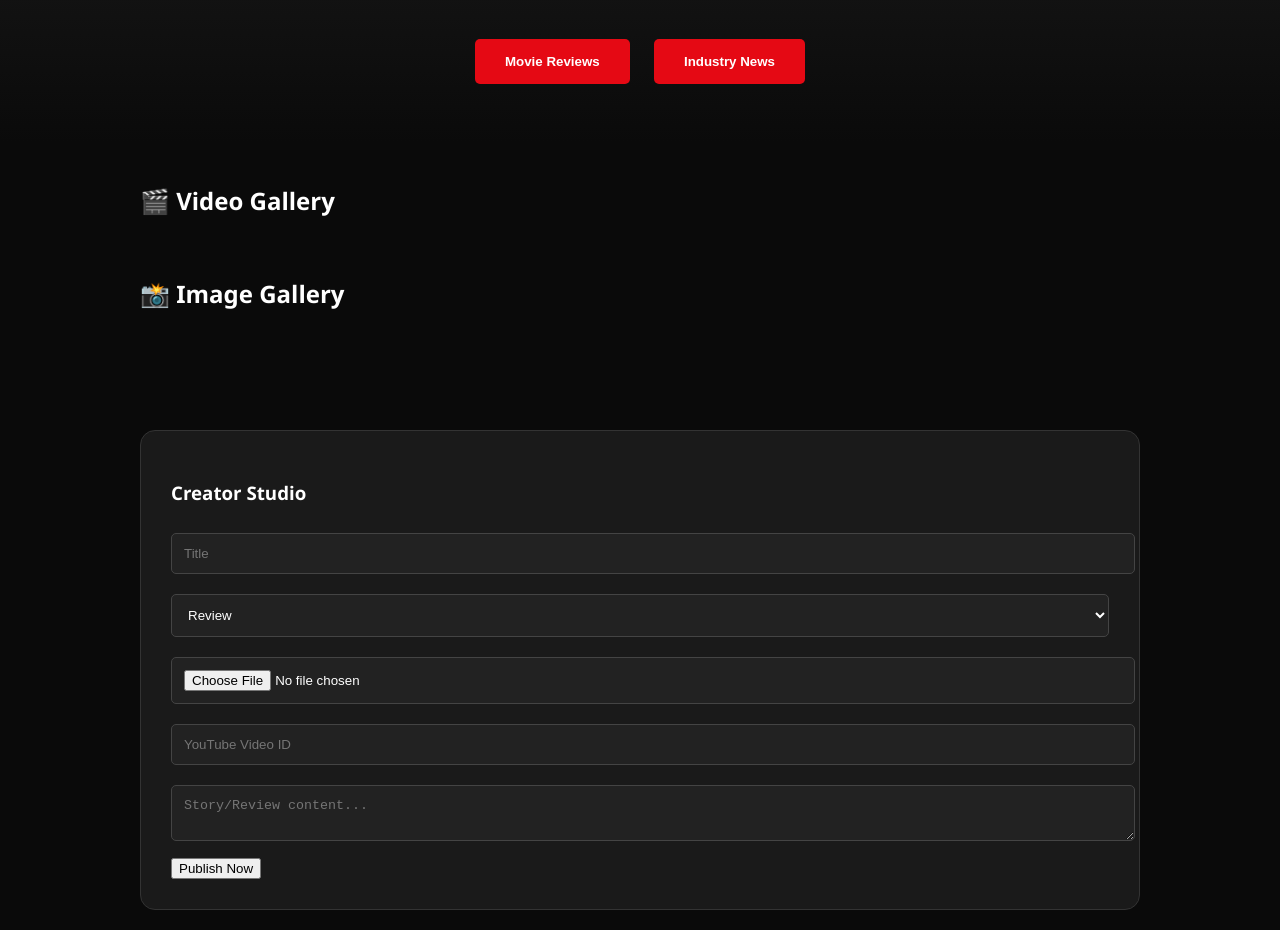
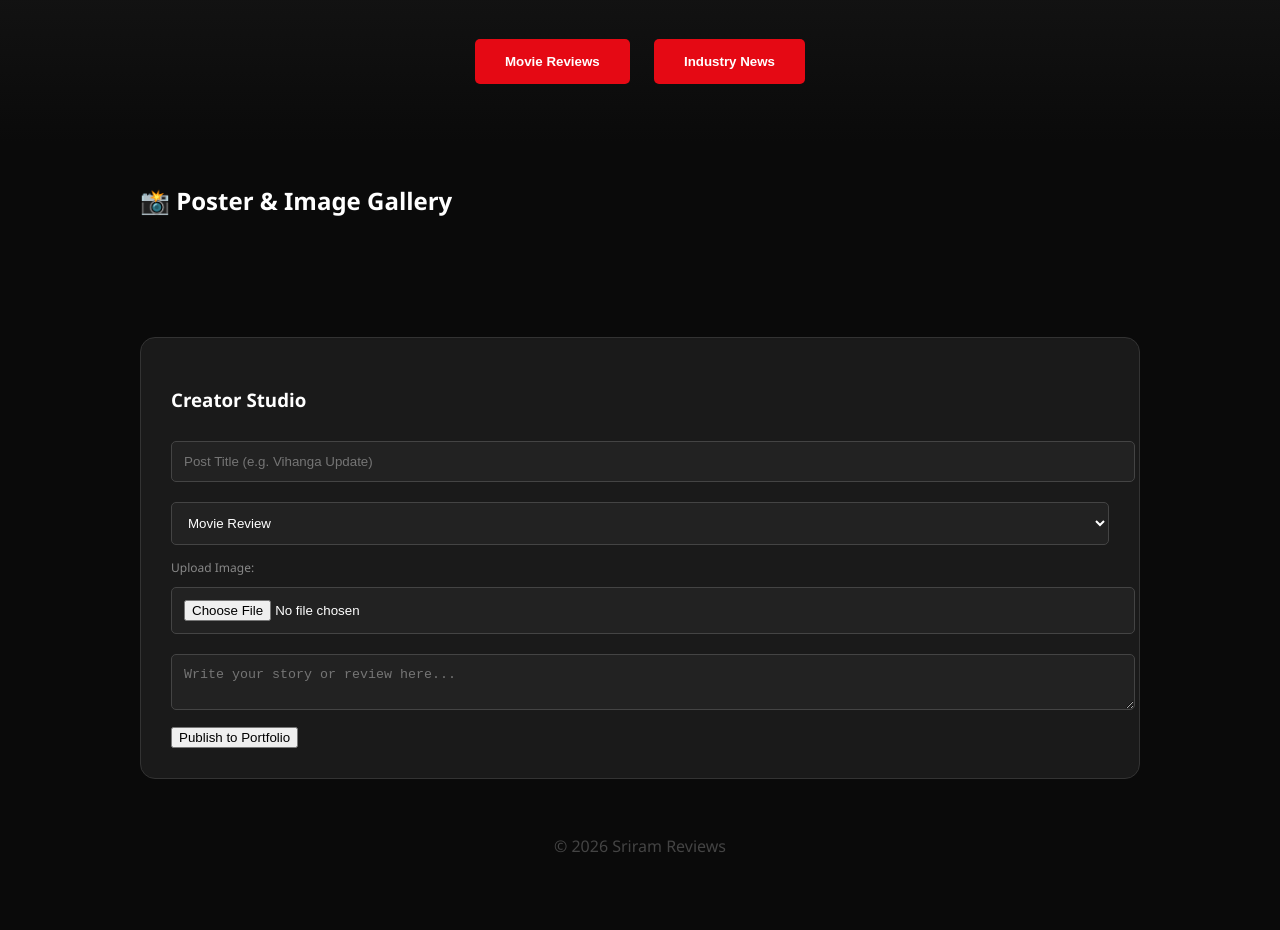
Before and after one commit to sriramacharanaddepalli-rgb/SRIRAM-REVIEWS, a plain HTML site: page index.html in a window 1280 px wide. Shown: the part 150-1080 px from the top of the page. After the commit the page ends 1043 px from the top, so only its background shows below. Drawn offline with Linux system fonts and the light colour scheme.

Commit message:
Update index.html

```diff
--- a/index.html
+++ b/index.html
@@ -3,7 +3,7 @@
 <head>
     <meta charset="UTF-8">
     <meta name="viewport" content="width=device-width, initial-scale=1.0">
-    <title>Sriram Reviews | Director's Portal</title>
+    <title>Sriram Reviews | Cinema Archive</title>
     <link rel="stylesheet" href="style.css">
 </head>
 <body>
@@ -19,26 +19,22 @@
         <main class="container">
             <section id="media-hub">
                 <div class="media-section">
-                    <h2>🎬 Video Gallery</h2>
-                    <div id="video-grid" class="grid"></div>
-                </div>
-                <div class="media-section">
-                    <h2>📸 Image Gallery</h2>
+                    <h2>📸 Poster & Image Gallery</h2>
                     <div id="image-grid" class="grid"></div>
                 </div>
             </section>
 
             <section class="admin-panel">
                 <h3>Creator Studio</h3>
-                <input type="text" id="title" placeholder="Title">
+                <input type="text" id="title" placeholder="Post Title (e.g. Vihanga Update)">
                 <select id="category">
-                    <option value="review">Review</option>
-                    <option value="news">News</option>
+                    <option value="review">Movie Review</option>
+                    <option value="news">Cinema News</option>
                 </select>
+                <label for="img-input" style="font-size: 12px; color: #888;">Upload Image:</label>
                 <input type="file" id="img-input" accept="image/*">
-                <input type="text" id="vid-input" placeholder="YouTube Video ID">
-                <textarea id="content" placeholder="Story/Review content..."></textarea>
-                <button onclick="handlePublish()">Publish Now</button>
+                <textarea id="content" placeholder="Write your story or review here..."></textarea>
+                <button onclick="handlePublish()">Publish to Portfolio</button>
             </section>
         </main>
     </div>
@@ -53,6 +49,10 @@
         </div>
     </div>
 
+    <footer style="text-align: center; padding: 20px; color: #444;">
+        <p>&copy; 2026 Sriram Reviews</p>
+    </footer>
+
     <script src="script.js"></script>
 </body>
 </html>
```
